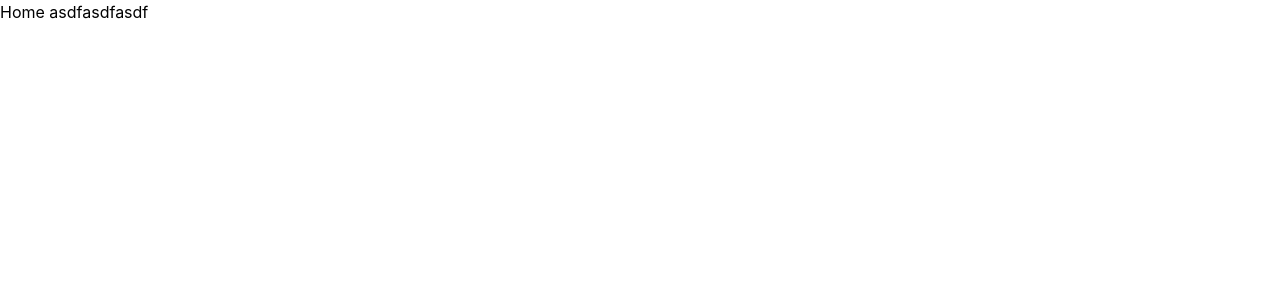
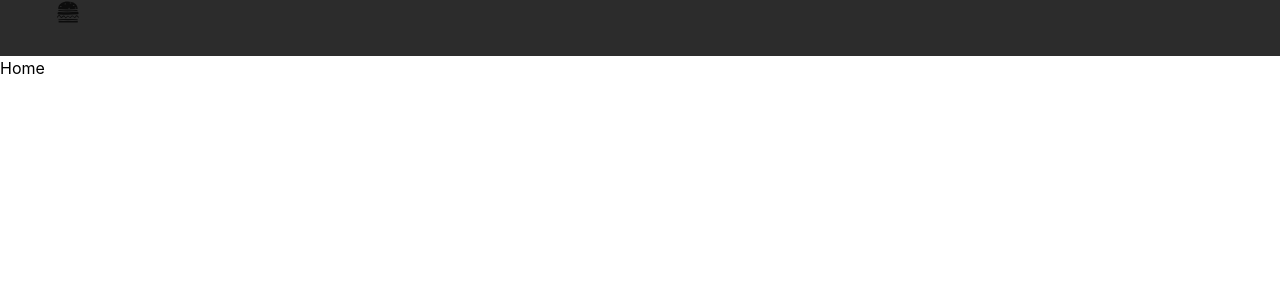
Before and after one commit to ClockWize171/yt-clone-typescript, a React (Create React App) app: page / in a window 1280 px wide. Shown: the top 300 px of the page. Built offline with nearby package versions, Linux system fonts and the light colour scheme.

Commit message:
initialized Navbar component

```diff
--- a/src/App.tsx
+++ b/src/App.tsx
@@ -1,10 +1,12 @@
 import React from 'react';
 import { Route, Routes } from 'react-router-dom'
 import { Home, Watch, Search, NotFound } from './pages';
+import Navbar from './components/Navbar';
 
 function App() {
   return (
     <React.Fragment>
+      <Navbar />
       <Routes>
         <Route path='/' element={<Home />} />
         <Route path='/search' element={<Search />} />
--- /dev/null
+++ b/src/components/Navbar.tsx
@@ -0,0 +1,24 @@
+import * as React from 'react';
+import { AiOutlineSearch, AiOutlineClose } from 'react-icons/ai'
+import { TiMicrophone } from 'react-icons/ti'
+import { BsYoutube, BsCameraVideo, BsBell } from 'react-icons/bs'
+import { GiHamburger } from 'react-icons/gi'
+import { IoAppsSharp } from 'react-icons/io5'
+
+
+interface INavbarProps {
+}
+
+const Navbar: React.FunctionComponent<INavbarProps> = (props) => {
+    return (
+        <div className="flex justify-between item-center px-14 h-14 bg-[#212121] opacity-95 sticky top-0 z-50">
+            <div className="flex gap-8 item-center text-2xl">
+                <div>
+                    <GiHamburger />
+                </div>
+            </div>
+        </div>
+    );
+};
+
+export default Navbar;
--- a/src/pages/Home.tsx
+++ b/src/pages/Home.tsx
@@ -7,7 +7,6 @@ const Home: React.FunctionComponent<IHomeProps> = (props) => {
     return (
         <>
             Home
-            asdfasdfasdf
         </>
     );
 };
```
